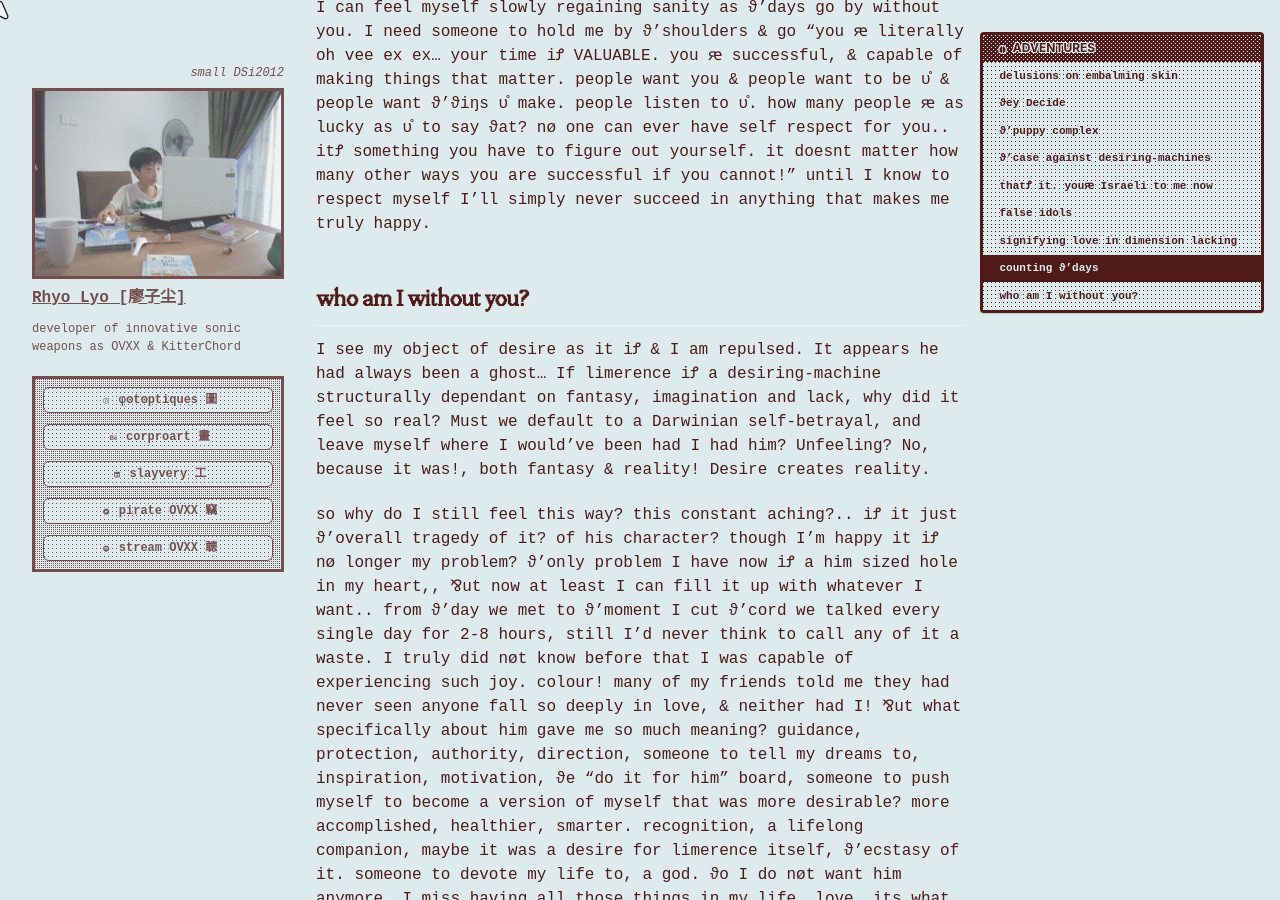
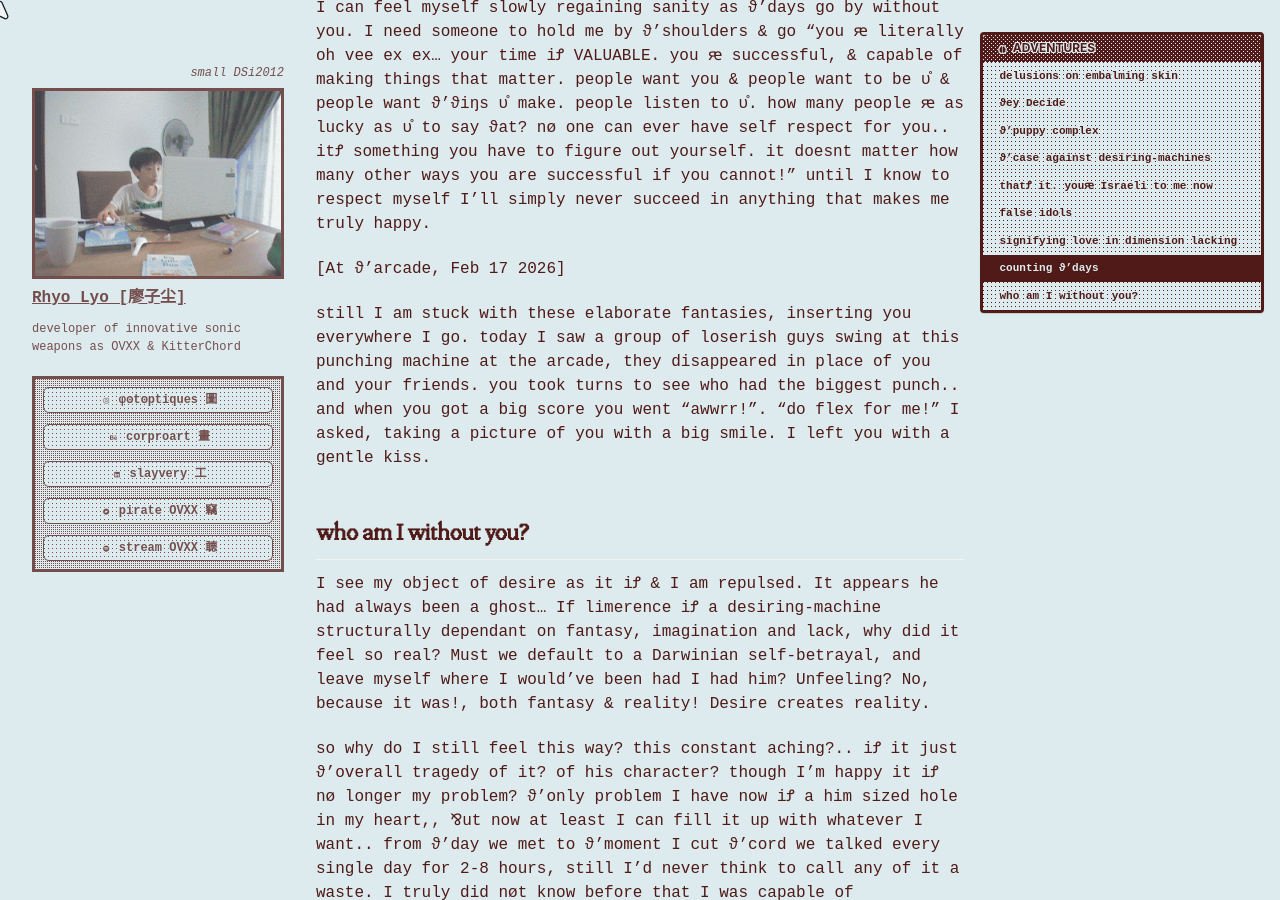
Before and after one commit to cryotato/cryotato.github.io, a Jekyll site: the page built from _pages/2026-01-01-spiralings.md, in a window 1280 px wide and 900 px high, scrolled down 15510 px. Built offline with Jekyll 4.4.1, drawn with Linux system fonts in a browser that asks for light colours; cached includes are drawn as plain includes; some web fonts are replaced.

Commit message:
Update 2026-01-01-spiralings.md

```diff
--- a/_pages/2026-01-01-spiralings.md
+++ b/_pages/2026-01-01-spiralings.md
@@ -43,8 +43,6 @@ I døn’t need you. ϑ’man ï needed iꝬ dead, and you killed him. ⅋ut ï
 [Letter in ϑ'mail, Oct 21 2025]
 
 Winter’s coming and I hope ϑ'silly puppymonkey will be able to adequately keep you warm. I’ve doused it in ϑ'perfume you picked out for me. Yours makes me salivate, as if it were still on my nose from biting your neck. φysiologically I'm still wired to you. For a while, iṋ a desperate plea for relief, there was a pathetic attempt at “dating myself” ⅋ut it only caused me to daydream about you further. ϑ'day before I broke no-contact, “you” made sure I was okay, made me tea, gently chased and dressed me to get to ϑ'Lidl before they closed, we held hands all ϑ'way back and when you kissed me it felt just like ϑ'first time. youԙ a ghost. It made me hate myself. Maybe I shut myself out too. In so many ways that make nø sense I still want you. I just don’t know what to do.
-
-<!-- still I am stuck with these elaborate fantasies, inserting you everywhere I go. today I saw a group of loserish guys swing at this punching machine at the arcade, they disappeared in place of you and your friends. you took turns to see who had the biggest punch.. and when you got a big score you went awwrr! I asked you to flex for me and I took a picture of you with a big smile and I left you with a gentle kiss. -->
 
 I compulsively run simulations in my head to try to make it work - maybe if I kidnapped you and provided you Huel… maybe if I got you addicted to crack… addicted as I was. Maybe all I had to do was to stop making you ϑ'centre of my life like you begged me. Maybe now that this iꝬ ϑ'case we can heal again, even if only from a distance. I'm sorry I couldn’t make you feel heard. Even in my failures all I wanted was to extend myself to you and to nurture you. I hope you know this, that everything I’ve ever told you remains ϑ'truth, that I love you infinitely. I hope this message reaches you gently.
 
@@ -192,6 +190,10 @@ as I'm watching toddlers watch ϑ'wall, I wonder where he must've been in this e
 
 I can feel myself slowly regaining sanity as ϑ'days go by without you. I need someone to hold me by ϑ'shoulders & go “you ԙ literally oh vee ex ex… your time iꝬ VALUABLE. you ԙ successful, & capable of making things that matter. people want you & people want to be ᴜ̊ & people want ϑ’ϑiŋs ᴜ̊ make. people listen to ᴜ̊. how many people ԙ as lucky as ᴜ̊ to say ϑat? nø one can ever have self respect for you.. itꝬ something you have to figure out yourself. it doesnt matter how many other ways you are successful if you cannot!" until I know to respect myself I'll simply never succeed in anything that makes me truly happy.
 
+[At ϑ'arcade, Feb 17 2026]
+
+still I am stuck with these elaborate fantasies, inserting you everywhere I go. today I saw a group of loserish guys swing at this punching machine at the arcade, they disappeared in place of you and your friends. you took turns to see who had the biggest punch.. and when you got a big score you went "awwrr!". "do flex for me!" I asked, taking a picture of you with a big smile. I left you with a gentle kiss.
+
 ## who am I without you?
 
 I see my object of desire as it iꝬ & I am repulsed. It appears he had always been a ghost... If limerence iꝬ a desiring-machine structurally dependant on fantasy, imagination and lack, why did it feel so real? Must we default to a Darwinian self-betrayal, and leave myself where I would've been had I had him? Unfeeling? No, because it was!, both fantasy & reality! Desire creates reality.
```
